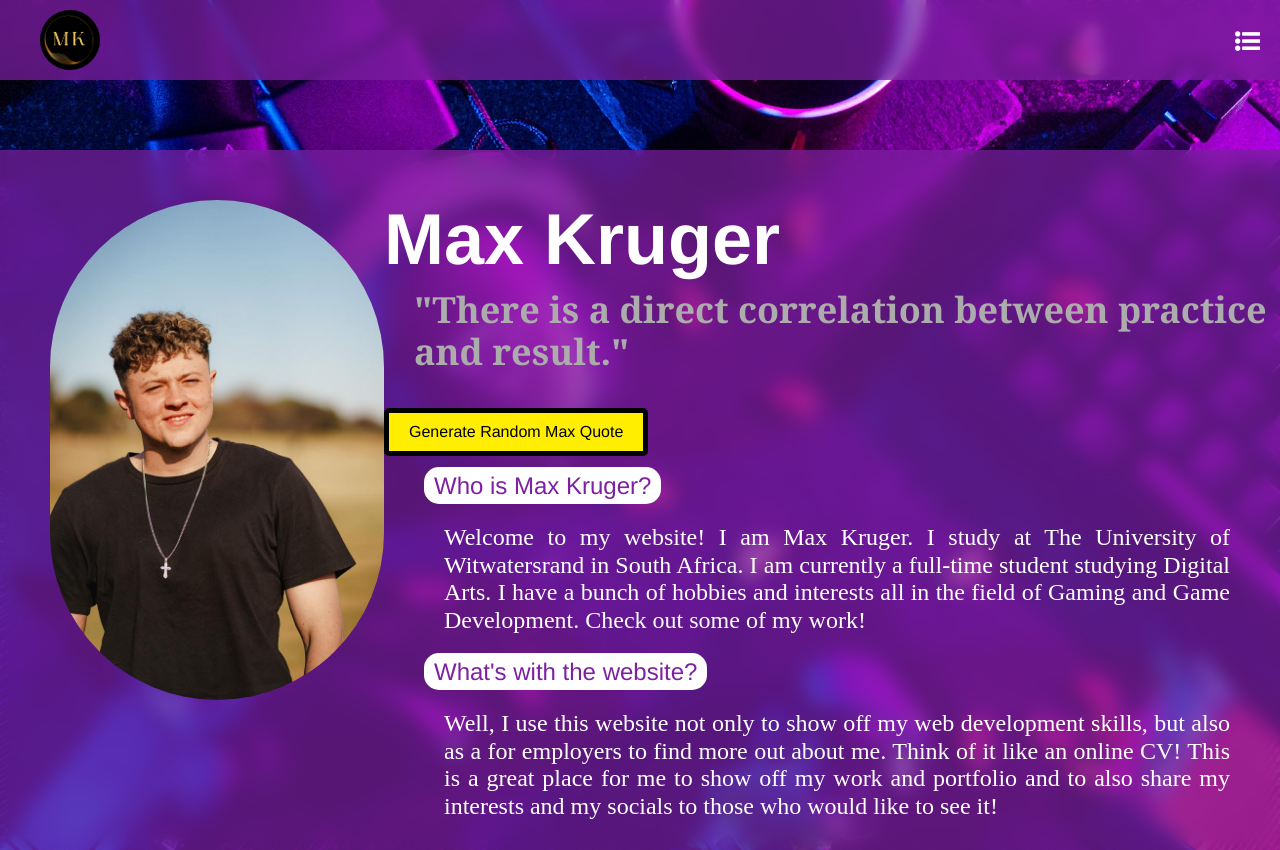
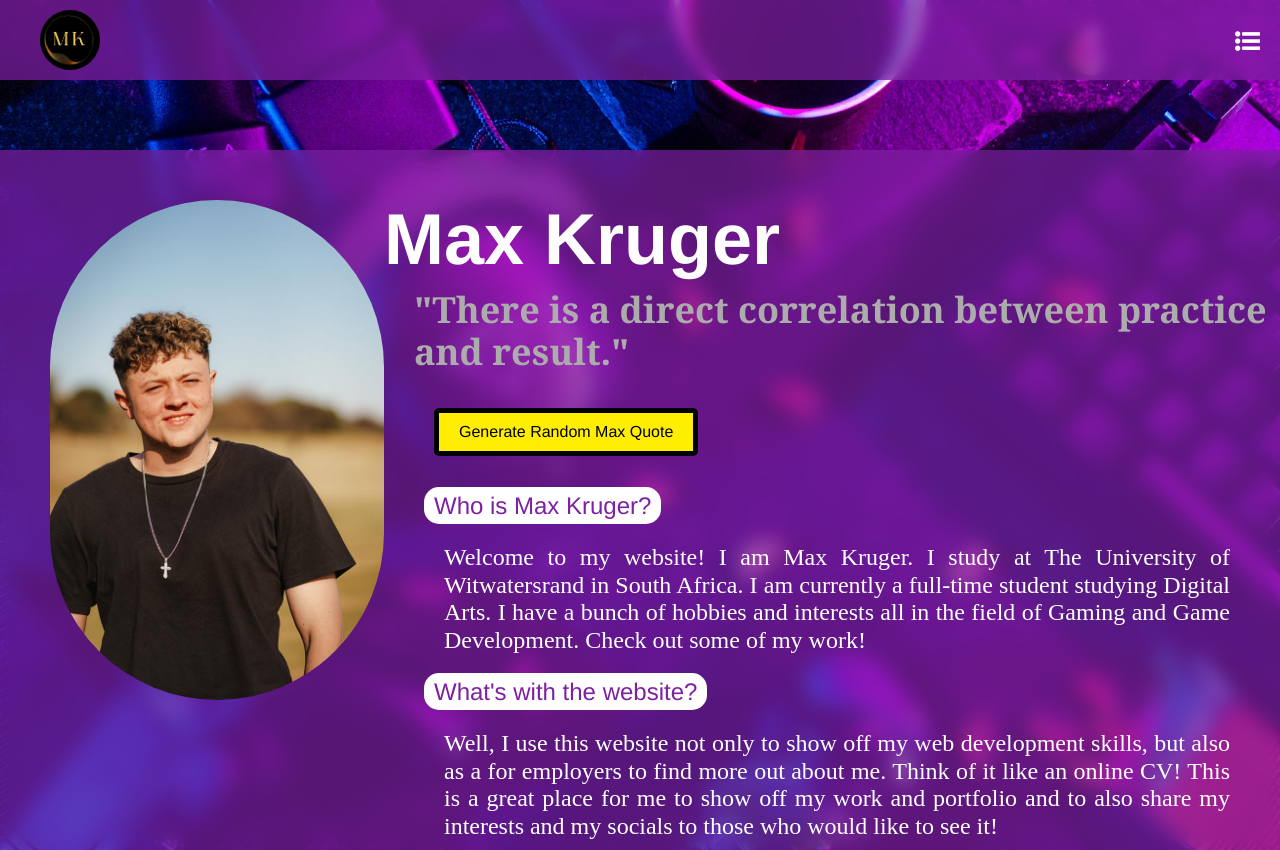
Before and after one commit to MaxKruger123/2446532_Max-Kruger_Website-1-Assignment, a plain HTML site: page index.html in a window 1280 px wide. Drawn offline with Linux system fonts and the light colour scheme; files whose address does not match are found by name.

Commit message:
button css

```diff
--- a/CSS/IndexStyle.css
+++ b/CSS/IndexStyle.css
@@ -216,9 +216,11 @@ ul p{
     border-radius: 5px;
     border: 5px solid black;
     padding: 10px 20px;
+    margin-left: 50px;
+    margin-bottom: 20px;
 }
 
-.container button:hover{
+.quoteButton:hover{
     background: white;
     color: black;
     border: 5px solid black;
--- a/index.html
+++ b/index.html
@@ -44,7 +44,7 @@
             <section class="container">
               <article class="article">
                 <h3 id="quote">"There is a direct correlation between practice and result."</h3>
-                <button>Generate Random Max Quote</button>
+                <button class="quoteButton">Generate Random Max Quote</button>
 
               </article>
             </section>
```
